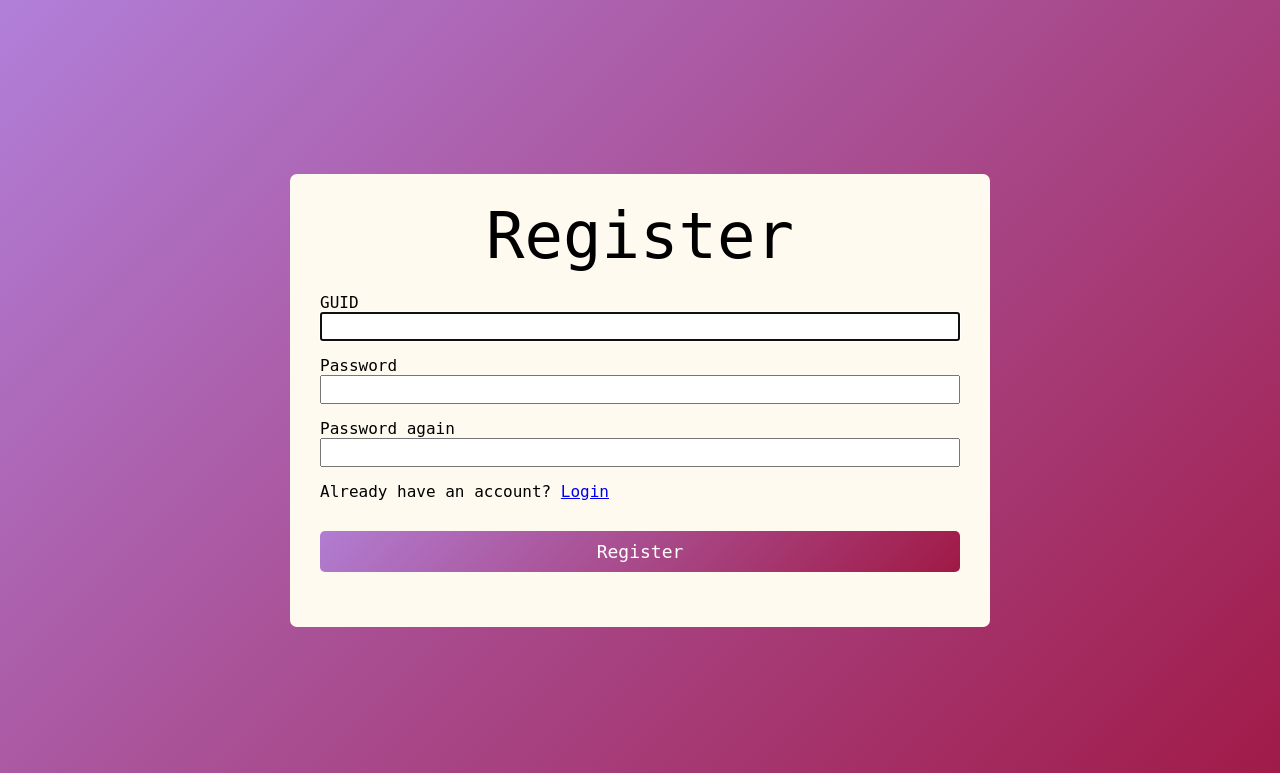
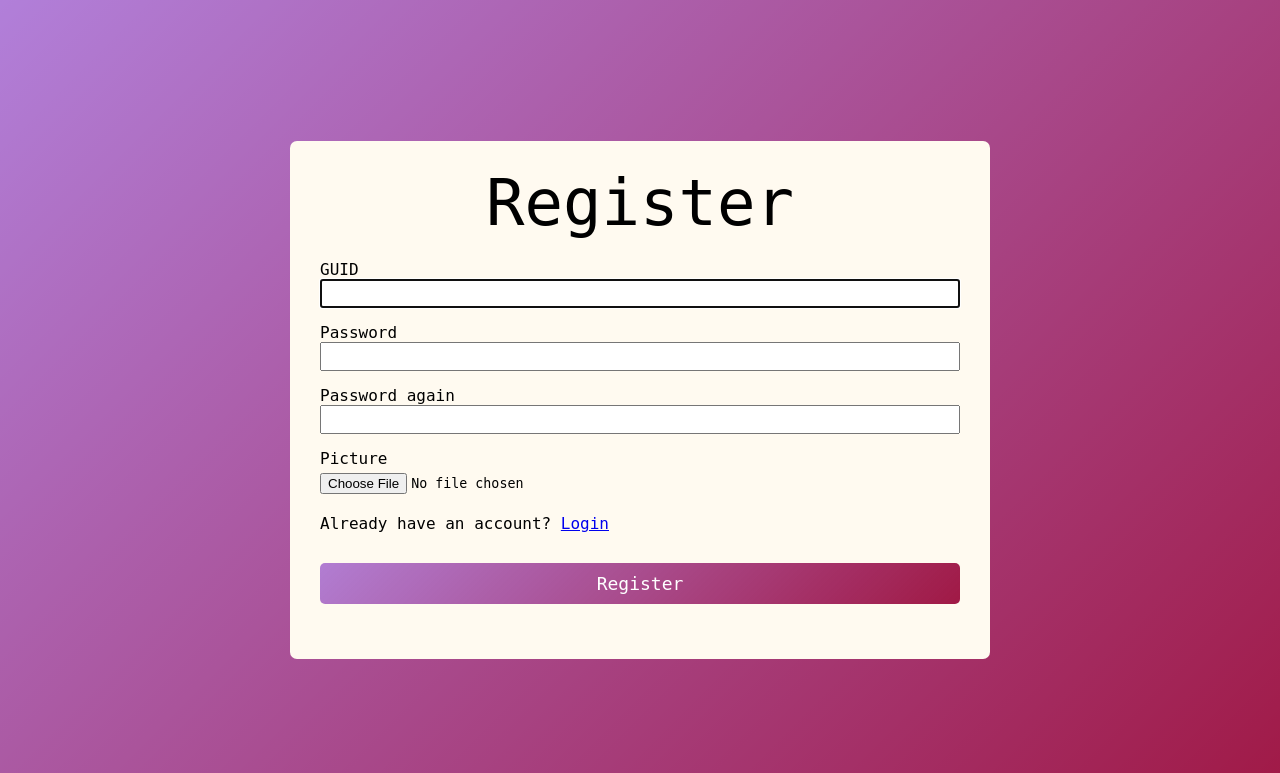
Before and after one commit to adamhoof/TinderEshopMorph, a PHP site: page /registration.php in a window 1280 px wide. Shown: the top 773 px of the page. Run offline with PHP 8.4, Linux system fonts and the light colour scheme.

Commit message:
Update registration page to include profile picture
Profile picture upload functionality was added to the user registration form. Checks for file size, type, and presence were included to ensure the proper and secure upload of image files. On successful registration, the picture is saved in a new directory created for the user. Accommodating this new feature required changes in both HTML structure and PHP logic of the registration.php file.

```diff
--- a/frontend/views/registration.php
+++ b/frontend/views/registration.php
@@ -7,8 +7,8 @@ $user = User::emptyUser();
 
 $errors = array();
 
-if(isset($_POST["submit"])){
-    if(!isset($_POST["guid"])){
+if (isset($_POST["submit"])) {
+    if (!isset($_POST["guid"])) {
         $errors["guid"] = "GUID is required field";
     }
 
@@ -35,19 +35,47 @@ if(isset($_POST["submit"])){
         $errors["password_verify"] = "Password verify must be between 3 and 255 characters long";
     }
 
-    if($user->password !== $passwordVerify){
+    if ($user->password !== $passwordVerify) {
         $errors["password_match"] = "Passwords do not match";
     }
 
-    if(userExists($user->guid)){
+    if (userExists($user->guid)) {
         $errors["guid"] = "User with this GUID already exists";
     }
 
-    if(empty($errors)){
+    if (!isset($_FILES["sell_item_pic"])) {
+        $errors["sell_item_pic"] = "Picture is required field";
+    } elseif ($_FILES["sell_item_pic"]["size"] > 3000000) {
+        $errors["sell_item_pic"] = "Picture must be smaller than 1MB";
+    }
+
+    $fileType = "";
+    if ($_FILES["sell_item_pic"]["error"] == UPLOAD_ERR_NO_FILE) {
+        $errors["sell_item_pic"] = "Picture is required";
+    } else {
+        $finfo = finfo_open(FILEINFO_MIME_TYPE);
+        $fileType = finfo_file($finfo, $_FILES['sell_item_pic']['tmp_name']);
+
+        $allowedTypes = ["image/png", "image/jpeg", "image/gif", "image/jpg"];
+        if (!in_array($fileType, $allowedTypes)) {
+            $errors["sell_item_pic"] = "Picture must be a png, jpeg, gif or jpg";
+        }
+        finfo_close($finfo);
+    }
+
+    if (empty($errors)) {
         registerUser($user);
+        $userDir = "../../backend/user_pictures/" . $user->guid;
+        if (!file_exists($userDir)) {
+            mkdir($userDir);
+        }
+
+        $newFilePath = $userDir . "/profile_pic.gif";
+        move_uploaded_file($_FILES['sell_item_pic']['tmp_name'], $newFilePath);
         header("location:../../backend/registrationSuccessful.php");
         die();
     }
+
 }
 
 ?>
@@ -66,31 +94,42 @@ if(isset($_POST["submit"])){
 
 <main>
     <div class="title">Register</div>
-    <form method="post" action="registration.php" id="registration_form">
+    <form method="post" action="registration.php" id="registration_form" enctype="multipart/form-data">
 
         <div class="user_details">
 
             <div class="input_box">
-                <span class="details">GUID</span>
-                <label for="guid"></label>
+                <!--<span class="details">GUID</span>-->
+                <label for="guid">GUID</label>
 
-                <input type="text" name="guid" id="guid" tabindex="1" autofocus value="<?php echo htmlspecialchars($user->guid); ?>">
-                <?php if (isset($errors['guid'])) echo "<p class='error'>" . htmlspecialchars($errors['guid']) . "</p>"; ?>            </div>
+                <input type="text" name="guid" id="guid" tabindex="1" autofocus
+                       value="<?php echo htmlspecialchars($user->guid); ?>">
+                <?php if (isset($errors['guid'])) echo "<p class='error'>" . htmlspecialchars($errors['guid']) . "</p>"; ?>
+            </div>
 
             <div class="input_box">
-                <span class="details">Password</span>
-                <label for="password_input"></label>
-                <input id="password_input" type="password" class="input_field" name="password">
+                <!--<span class="details">Password</span>-->
+                <label for="password_input">Password</label>
+                <input id="password_input" type="password" class="input_field" name="password" tabindex="2">
                 <?php if (isset($errors['password'])) echo "<p class='error'>" . htmlspecialchars($errors['password']) . "</p>"; ?>
             </div>
 
             <div class="input_box">
-                <span class="details">Password again</span>
-                <label for="verify_password_input"></label>
-                <input id="verify_password_input" type="password" class="input_field" name="password_verify">
+                <!--<span class="details">Password again</span>-->
+                <label for="verify_password_input">Password again</label>
+                <input id="verify_password_input" type="password" class="input_field" name="password_verify"
+                       tabindex="3">
                 <span id="password_error" class="error"></span>
                 <?php if (isset($errors['password_verify'])) echo "<p class='error'>" . htmlspecialchars($errors['password_verify']) . "</p>"; ?>
                 <?php if (isset($errors['password_match'])) echo "<p class='error'>" . htmlspecialchars($errors['password_match']) . "</p>"; ?>
+            </div>
+
+            <div class="input_box">
+                <label for="profile_pie">Picture</label>
+                <input type="file" name="sell_item_pic" id="item_pic" accept="image/png" tabindex="4">
+                <?php if (isset($errors['sell_item_pic'])) echo "<p class='error'>" . htmlspecialchars($errors['sell_item_pic']) . "</p>"; ?>
+
+
             </div>
 
             <div class="input_box">
@@ -99,7 +138,7 @@ if(isset($_POST["submit"])){
             </div>
 
             <div class="button">
-                <input type="submit" value="Register" name="submit">
+                <input type="submit" value="Register" name="submit" tabindex="5">
             </div>
 
         </div>
```
